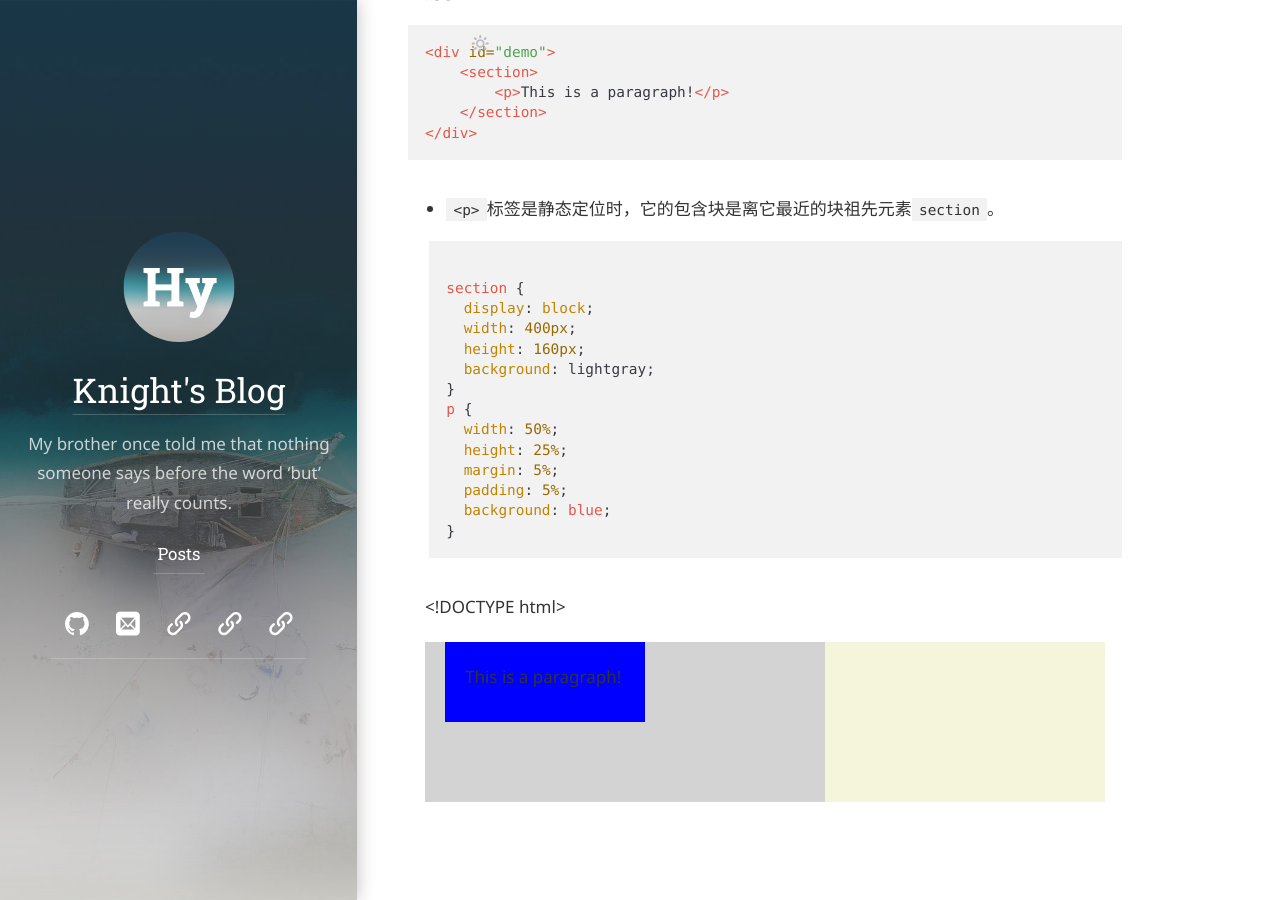
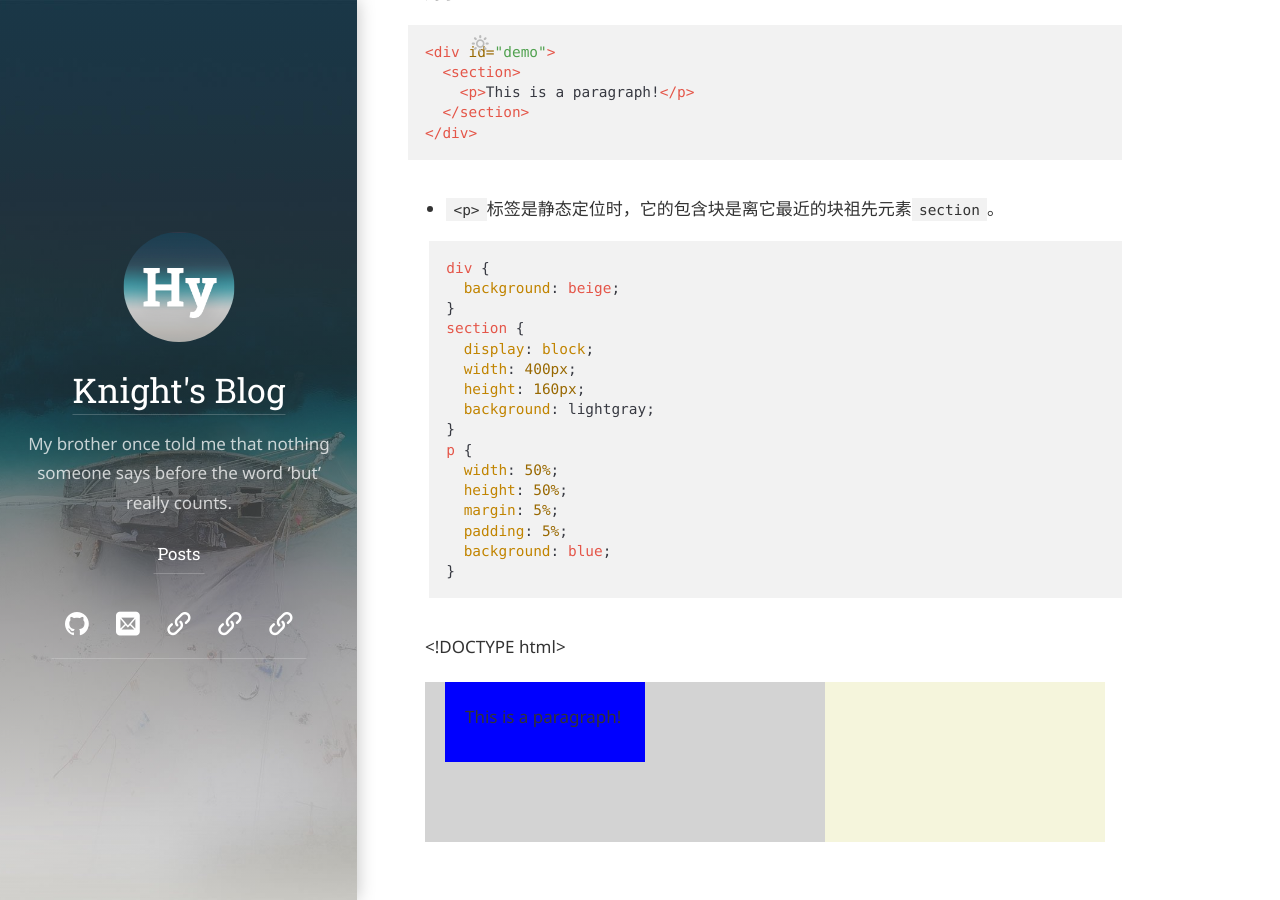
Before and after one commit to Knight-boy/knight-boy.github.io, a Jekyll site: the page built from origin/_posts/2018-05-05-All-About-The-Containing-Block.md, in a window 1280 px wide and 900 px high, scrolled down 2462 px. Built offline with Jekyll 4.4.1, drawn with Linux system fonts in a browser that asks for light colours; some web fonts are replaced; our own code applies the rules of GitHub Pages for plain Markdown files; comment, search, counter and statistics services are not loaded.

Commit message:
new post

````diff
--- a/origin/_posts/2018-05-05-All-About-The-Containing-Block.md
+++ b/origin/_posts/2018-05-05-All-About-The-Containing-Block.md
@@ -50,16 +50,18 @@
 
 ```html
 <div id="demo">
-    <section>
-        <p>This is a paragraph!</p>
-    </section>
+  <section>
+    <p>This is a paragraph!</p>
+  </section>
 </div>
 ```
 
 - `<p>`标签是静态定位时，它的包含块是离它最近的块祖先元素`section`。
 
   ```css
-
+  div {
+    background: beige;
+  }
   section {
     display: block;
     width: 400px;
@@ -68,7 +70,7 @@
   }
   p {
     width: 50%;
-    height: 25%;
+    height: 50%;
     margin: 5%;
     padding: 5%;
     background: blue;
````
